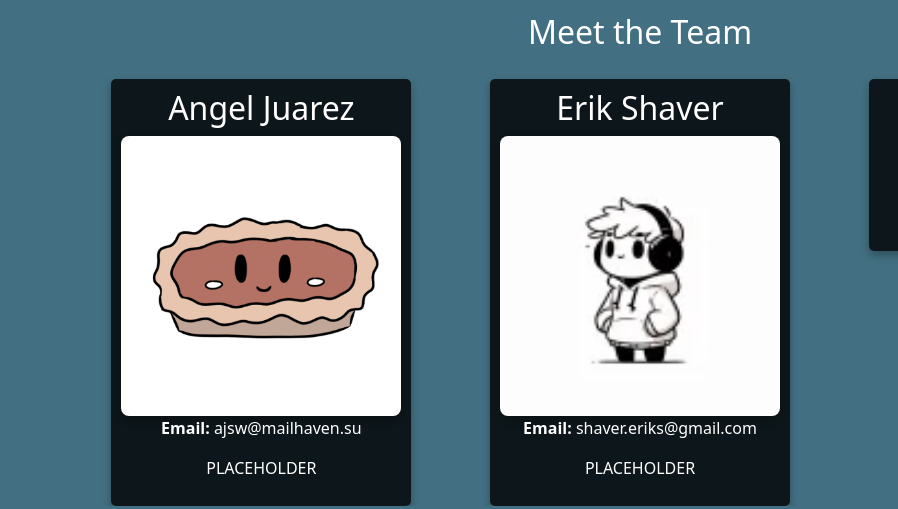
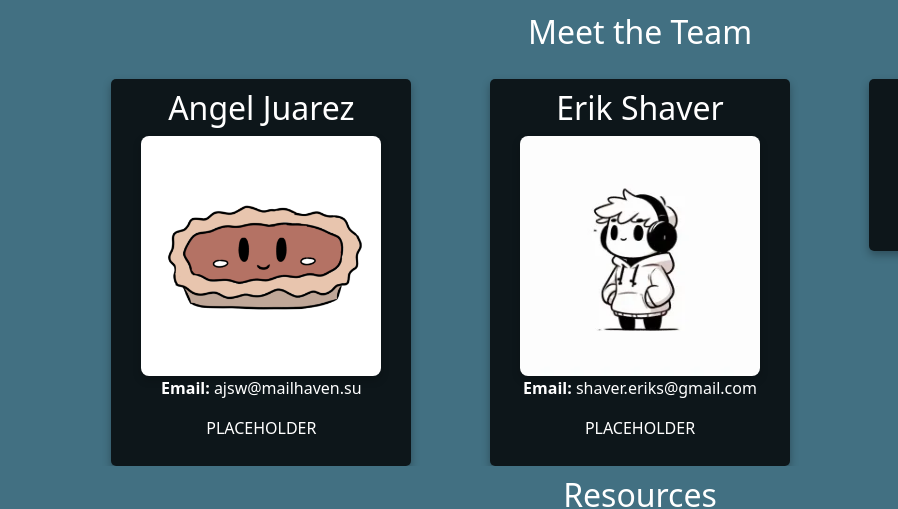
Before and after one commit to fhs-codingclub/Coding-Club-Website, a plain HTML site: page index.html in a window 1280 px wide. Shown: the part 1954-2463 px from the top of the page, 0-898 px from the left. Drawn offline with nearby package versions, Linux system fonts and the light colour scheme.

Commit message:
Added changeable pfp Sizes

```diff
--- a/index.html
+++ b/index.html
@@ -109,7 +109,7 @@
                         <div class="member-card">
                             <div class="info-overlay">
                                 <h2> Angel Juarez</h2>
-                                <img class="bruh" src="Images/ajtabjs_pfp.png">
+                                <img class="pfp" src="Images/ajtabjs_pfp.png">
                                 <p><strong>Email:</strong> ajsw@mailhaven.su</p>
                                 <p> PLACEHOLDER </p>
                             </div>
@@ -117,7 +117,7 @@
                         <div class="member-card">
                             <div class="info-overlay">
                                 <h2> Erik Shaver</h2>
-                                <img class="bruh" src="Images/erik_pfp.png">
+                                <img class="pfp" src="Images/Erik_Pfp.webp">
                                 <p><strong>Email:</strong> shaver.eriks@gmail.com</p>
                                 <p> PLACEHOLDER</p>
                             </div>
--- a/style.css
+++ b/style.css
@@ -1,19 +1,15 @@
 /* main background color for site is #427082 */
 body {
   color: #FFF;
+}
+.pfp {
+  width: 15rem !important;
+  height: auto !important;
 }
 .card {
   border: none;
 }
 
-.pfp1 {
-  /* Styles for Erik's profile picture */
-
-}
-
-.pfp2 {
-  /* Styles for AJTabJS's profile picture */
-}
 
 .top-left {
   position: absolute;   /* keep it anchored in the hero */
```
Also changed, not shown: Images/Erik_Pfp.webp (added), Images/erik_pfp.png (deleted).
